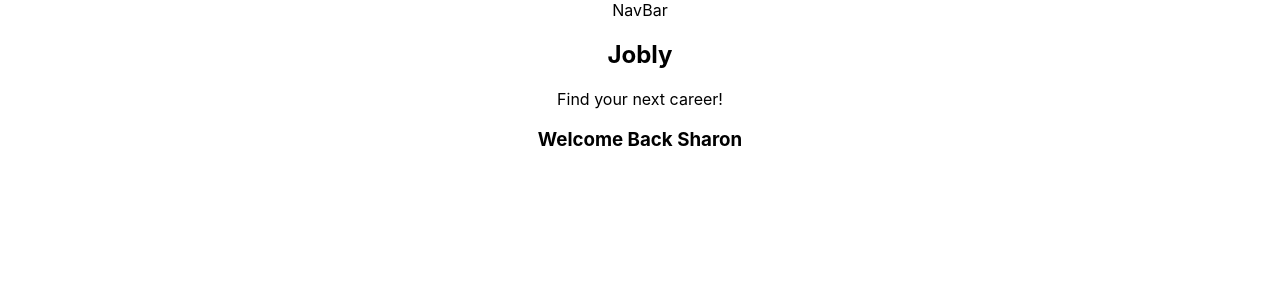
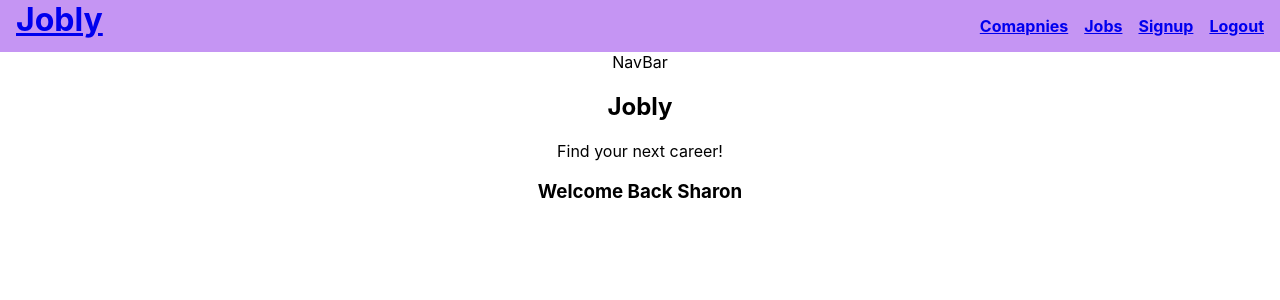
Before and after one commit to rnbrietzke10/react-jobly, a React (Create React App) app in the folder frontend/: page / in a window 1280 px wide. Shown: the top 300 px of the page. Built offline with nearby package versions, Linux system fonts and the light colour scheme.

Commit message:
work on navbar component

```diff
--- a/frontend/src/App.js
+++ b/frontend/src/App.js
@@ -1,10 +1,12 @@
 import './App.css';
+import NavBar from './components/NavBar/NavBar';
 
 import JoblyRoutes from './Routes';
 
 function App() {
   return (
-    <div className="App">
+    <div className='App'>
+      <NavBar />
       <JoblyRoutes />
     </div>
   );
--- a/frontend/src/components/NavBar/NavBar.css
+++ b/frontend/src/components/NavBar/NavBar.css
@@ -0,0 +1,27 @@
+.nav {
+  background-color: #c595f3;
+  color: #fff;
+  font-weight: bold;
+  display: flex;
+  justify-content: space-between;
+  align-items: stretch;
+  gap: 2rem;
+  padding: 0 1rem;
+}
+
+.nav__site-title {
+  font-size: 2rem;
+}
+.nav ul {
+  list-style: none;
+  display: flex;
+  gap: 1rem;
+}
+
+.nav li.active {
+  background-color: #ac64f0;
+}
+
+.nav li:hover {
+  background-color: #a352ee;
+}
--- a/frontend/src/components/NavBar/NavBar.js
+++ b/frontend/src/components/NavBar/NavBar.js
@@ -1,16 +1,28 @@
 import React from 'react';
+import { Link, useMatch, useResolvedPath } from 'react-router-dom';
 import './NavBar.css';
 const NavBar = () => {
   return (
-    <div>
+    <div className='nav'>
+      <Link className='nav__site-title'>Jobly</Link>
       <ul>
-        <li>Comapnies</li>
-        <li>Jobs</li>
-        <li>Signup</li>
-        <li>Logout</li>
+        <Link>Comapnies</Link>
+        <Link>Jobs</Link>
+        <Link>Signup</Link>
+        <Link>Logout</Link>
       </ul>
     </div>
   );
 };
 
+const CustomLink = ({ to, children, ...props }) => {
+  return (
+    <li className=''>
+      <Link to={to} {...props}>
+        {children}
+      </Link>
+    </li>
+  );
+};
+
 export default NavBar;
```
